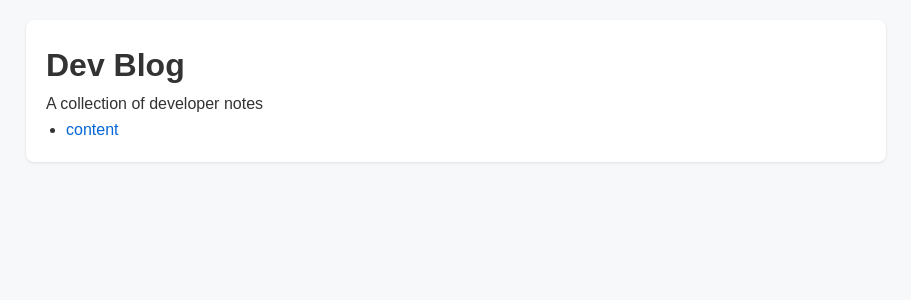
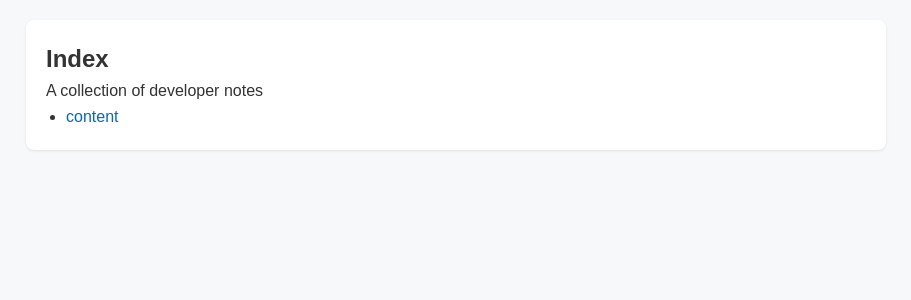
Before and after one commit to atari-monk/dev-blog, a Jekyll site: the page built from index.md, in a window 1280 px wide. Shown: the top 300 px of the page, without its empty margins (184-1095 px from the left). Built offline with Jekyll 4.4.1, drawn with Linux system fonts in a browser that asks for light colours; our own code applies the rules of GitHub Pages for plain Markdown files.

Commit message:
Fix index

```diff
--- a/index.md
+++ b/index.md
@@ -1,4 +1,4 @@
-# Dev Blog
+## Index
 
 A collection of developer notes
 
```
